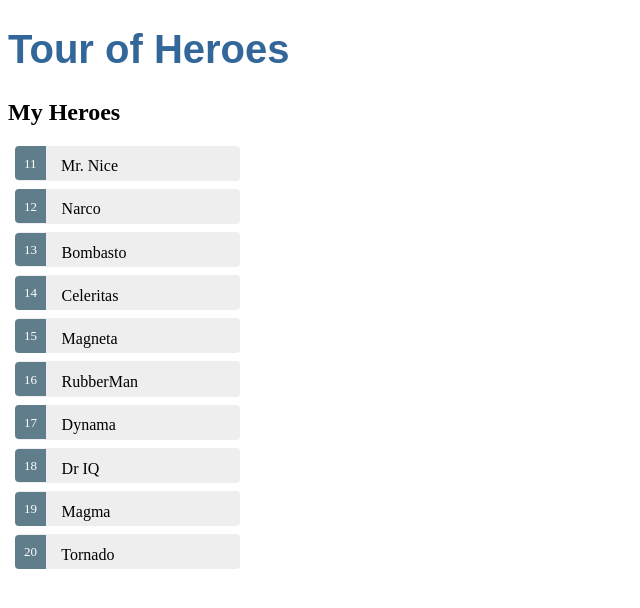
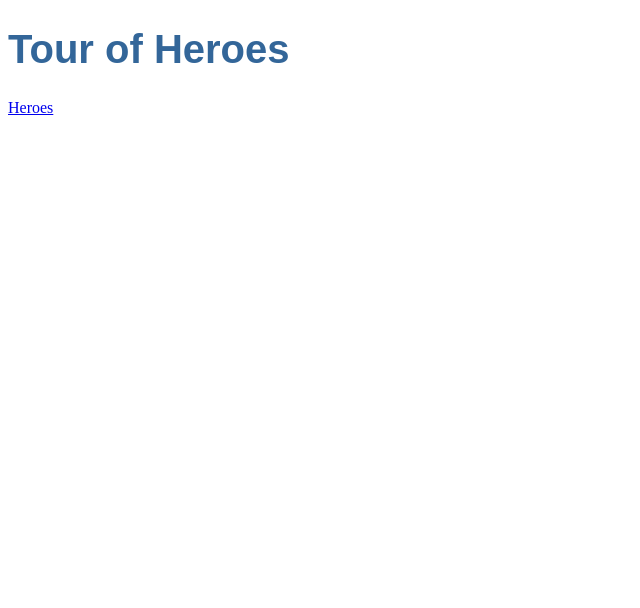
Before and after one commit to baby7305/angular4study, an Angular app: page / in a window 1280 px wide. Shown: the top 608 px of the page, without its empty margins (0-640 px from the left). Built offline with nearby package versions, Linux system fonts and the light colour scheme.

Commit message:
添加路由

```diff
--- a/src/app/app.component.html
+++ b/src/app/app.component.html
@@ -1,3 +1,4 @@
 <!--The content below is only a placeholder and can be replaced.-->
 <h1>{{title}}</h1>
-<heroes></heroes>
+<a routerLink="/heroes">Heroes</a>
+<router-outlet></router-outlet>
--- a/src/app/app.module.ts
+++ b/src/app/app.module.ts
@@ -6,6 +6,9 @@
 import { HeroDetailComponent } from '../hero-detail/hero-detail.component';
 import { HeroesComponent } from '../heroes/heroes.component';
 import { HeroService } from '../hero-detail/hero.service';
+
+import { RouterModule } from '@angular/router';
+
 
 
 @NgModule({
@@ -16,9 +19,17 @@
   ],
   imports: [
     BrowserModule,
-    FormsModule // <-- import the FormsModule before binding with [(ngModel)]
+    FormsModule, // <-- import the FormsModule before binding with [(ngModel)]
+    RouterModule.forRoot([
+      {
+        path: 'heroes',
+        component: HeroesComponent
+      }
+    ]),
   ],
   providers: [HeroService],
   bootstrap: [AppComponent]
 })
+
+
 export class AppModule { }
```
